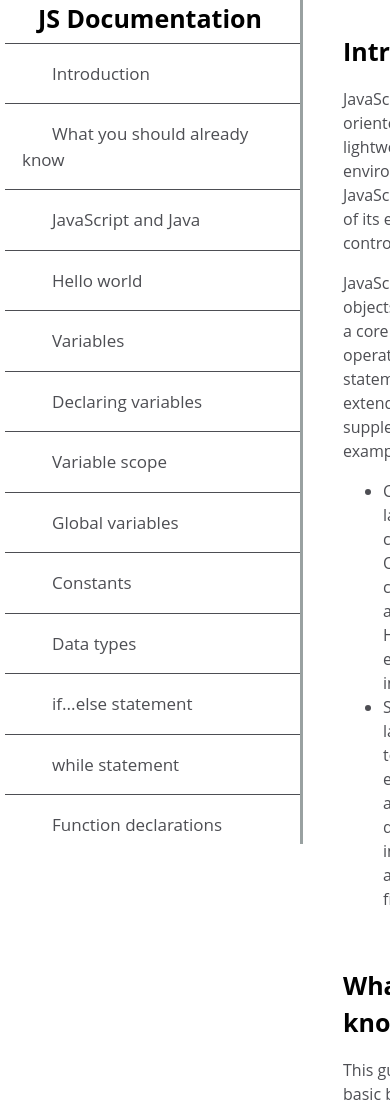
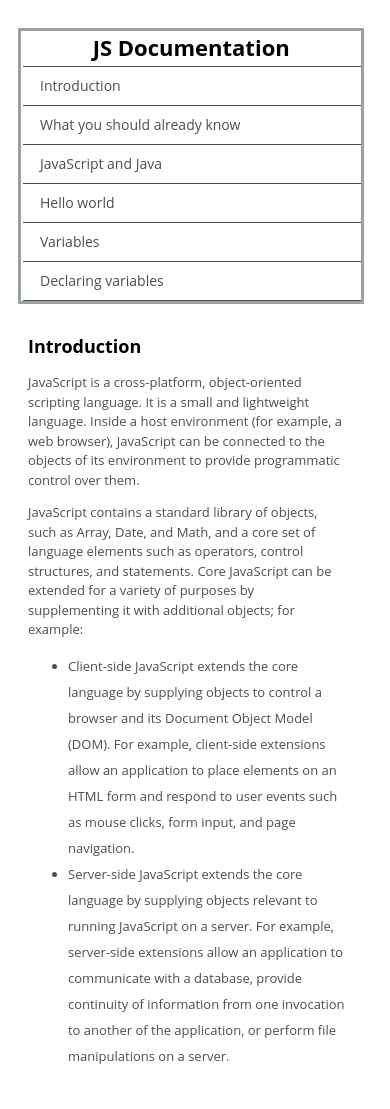
Before and after one commit to hilalguvenc/technical-documentation, a plain HTML site: page index.html in a window 390 px wide. Shown: the top 1109 px of the page. Drawn offline with Linux system fonts and the light colour scheme.

Commit message:
media query added

```diff
--- a/index.html
+++ b/index.html
@@ -48,8 +48,8 @@
         text-decoration: none;
       }
       .nav-link {
-        padding: 10px;
-        margin: 20px;
+        padding: 0;
+        margin: 12px;
       }
       #main-doc {
         position: absolute;
@@ -60,12 +60,95 @@
         margin: 10px;
       }
       code {
-        background-color: #d3d3c2;
+        display: block;
+        position: relative;
         text-align: left;
+        background-color: #f7f7f7;
         line-height: 2;
         border-radius: 5px;
         padding: 15px;
-        margin: 10px;
+        margin: 0;
+      }
+      li {
+        line-height: 2;
+      }
+      @media (max-width: 767px) {
+        body {
+          color: #4d4e53;
+          font-family: "Open Sans", Arial, sans-serif;
+          line-height: 1.5;
+          overflow-x: hidden;
+        }
+        header {
+          font-weight: bold;
+          font-size: 18px;
+          color: black;
+        }
+        #navbar {
+          position: absolute;
+          top: 20px;
+          min-width:300px;
+          width: 92%;
+          height: 270px;
+          border:solid;
+          border-right: solid;
+          border-left: solid;
+          border-bottom: solid;
+          border-color: rgba(0, 22, 22, 0.4);
+          overflow-x: hidden;
+          overflow-y: scroll;
+          z-index: 1;
+          left: -300px;
+        }
+        #navbar-header {
+          text-align: center;
+          font-size: 22px;
+        }
+        nav ul {
+          list-style-type: none;
+          padding: 2px;
+          margin: 0;
+        }
+        nav ul li {
+          list-style: none;
+          border-top: 1px solid;
+          width: 100%;
+          padding: 5px;
+          font-size: 14px;
+          color: #4d4e53;
+        }
+        nav a {
+          color: #4d4e53;
+          text-decoration: none;
+        }
+        .nav-link {
+          padding: 0;
+          margin: 12px;
+        }
+        #main-doc {
+          font-size: 13px;
+          width: 370px;
+        }
+        .main-section {
+          position: relative;
+          right: 315px;
+          top: 300px;
+          padding: 15px;
+          margin: 10px;
+        }
+        code {
+          display: block;
+          position: relative;
+          text-align: left;
+          background-color: #f7f7f7;
+          line-height: 2;
+          border-radius: 5px;
+          padding: 15px;
+          margin: 0;
+        }
+        li {
+          line-height: 2;
+        }
       }
     </style>
   </head>
@@ -154,10 +237,12 @@
           To get started with writing JavaScript, open the Scratchpad and write
           your first "Hello world" JavaScript code:
         </p>
+
         <code>
-          function greetMe(yourName) { alert("Hello " + yourName); }
+          function greetMe(yourName) { alert("Hello " + yourName); }<br />
           greetMe("World");
         </code>
+
         <p>
           Select the code in the pad and hit Ctrl+R to watch it unfold in your
           browser!
@@ -226,8 +311,9 @@
           This behavior changes, when using the let declaration introduced in
           ECMAScript 2015.
         </p>
-        <code>
-          if (true) { let y = 5; } console.log(y); // ReferenceError: y is not
+        <code
+          >if (true) { let y = 5; } console.log(y); // ReferenceError: y is
+          not<br />
           defined
         </code>
       </section>
@@ -268,10 +354,11 @@
           You cannot declare a constant with the same name as a function or
           variable in the same scope. For example:
         </p>
-        <code
-          >// THIS WILL CAUSE AN ERROR function f() {}; const f = 5; // THIS
-          WILL CAUSE AN ERROR ALSO function f() { const g = 5; var g;
-          //statements }</code
+        <code>
+          // THIS WILL CAUSE AN ERROR function f() {}; const f = 5; // THIS
+          WILL<br />
+          CAUSE AN ERROR ALSO function f() { const g = 5; var g; //statements
+          }</code
         >
         <p>
           However, object attributes are not protected, so the following
@@ -332,8 +419,8 @@
           conditions tested in sequence, as follows:
         </p>
         <code
-          >if (condition_1) { statement_1; } else if (condition_2) {
-          statement_2; } else if (condition_n) { statement_n; } else {
+          >if (condition_1) { statement_1; } else if (condition_2) {<br />
+          statement_2; } else if (condition_n) { statement_n; } else {<br />
           statement_last; }</code
         >
         <p>
@@ -344,9 +431,9 @@
           when nesting if statements:
         </p>
         <code
-          >if (condition) { statement_1_runs_if_condition_is_true;
-          statement_2_runs_if_condition_is_true; } else {
-          statement_3_runs_if_condition_is_false;
+          >if (condition) { statement_1_runs_if_condition_is_true;<br />
+          statement_2_runs_if_condition_is_true; } else {<br />
+          statement_3_runs_if_condition_is_false;<br />
           statement_4_runs_if_condition_is_false; }</code
         >
         <p>
```
